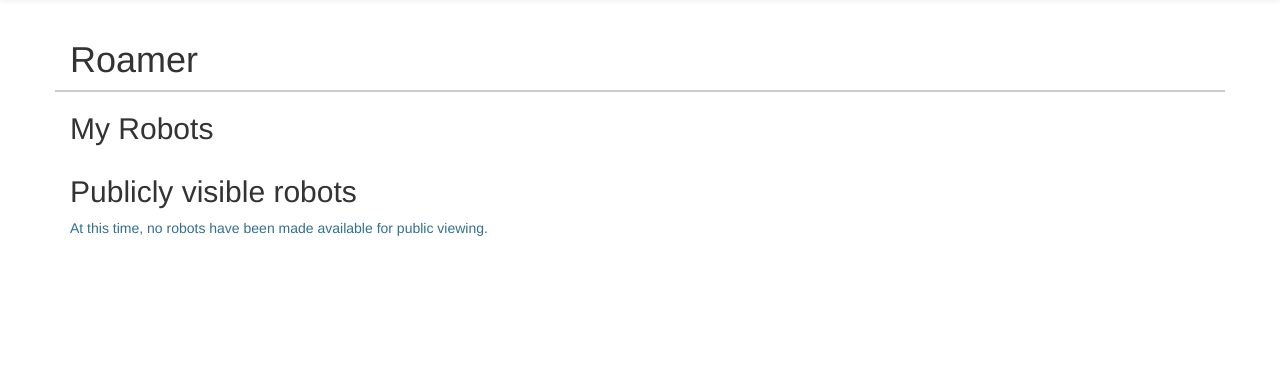
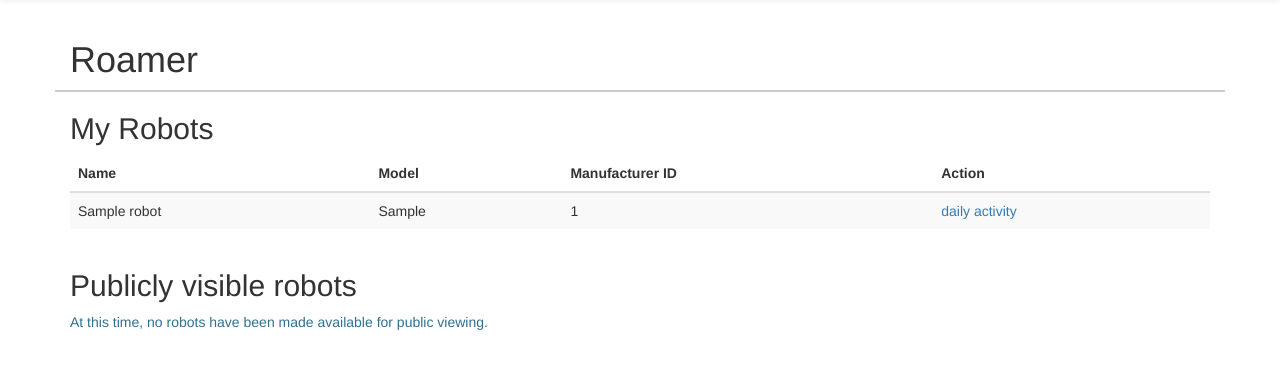
Before and after one commit to carstenfuchs/Roamer, a Django app: page / in a window 1280 px wide. Shown: the part 51-420 px from the top of the page. Run offline with Django 3.2, Linux system fonts and the light colour scheme; a user stored in the database is signed in; tables that the repository leaves empty hold one stand-in row (values such as "Sample post"); some libraries are stand-ins or nearby versions.

Commit message:
add "my robots" list to home page

```diff
--- a/HusqAM/templates/HusqAM/home.html
+++ b/HusqAM/templates/HusqAM/home.html
@@ -16,6 +16,30 @@
     <div class="row">
         <div class="col-md-12">
             <h2>My Robots</h2>
+            {% if user.robot_set.all %}
+                <table id="myRobotsTable" class="table table-striped">
+                    <thead>
+                        <tr>
+                            <th>Name</th>
+                            <th>Model</th>
+                            <th>Manufacturer ID</th>
+                            <th>Action</th>
+                        </tr>
+                    </thead>
+                    <tbody>
+                        {% for r in user.robot_set.all %}
+                        <tr>
+                            <td>{{ r.given_name }}</td>
+                            <td>{{ r.manufac_model }}</td>
+                            <td>{{ r.manufac_id }}</td>
+                            <td><a href="{% url 'husqam:robot-daily' r.id %}">daily activity</a></td>
+                        </tr>
+                        {% endfor %}
+                    </tbody>
+                </table>
+            {% else %}
+                <p class="text-info">At this time, there are no robots in your account.</p>
+            {% endif %}
         </div>
     </div>
     {% endif %}
```
